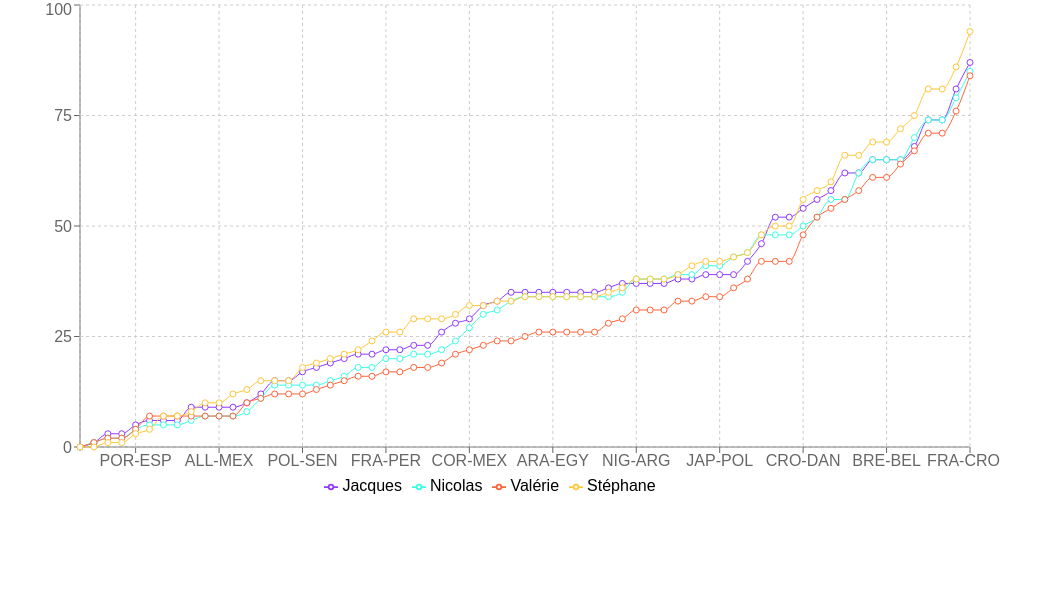
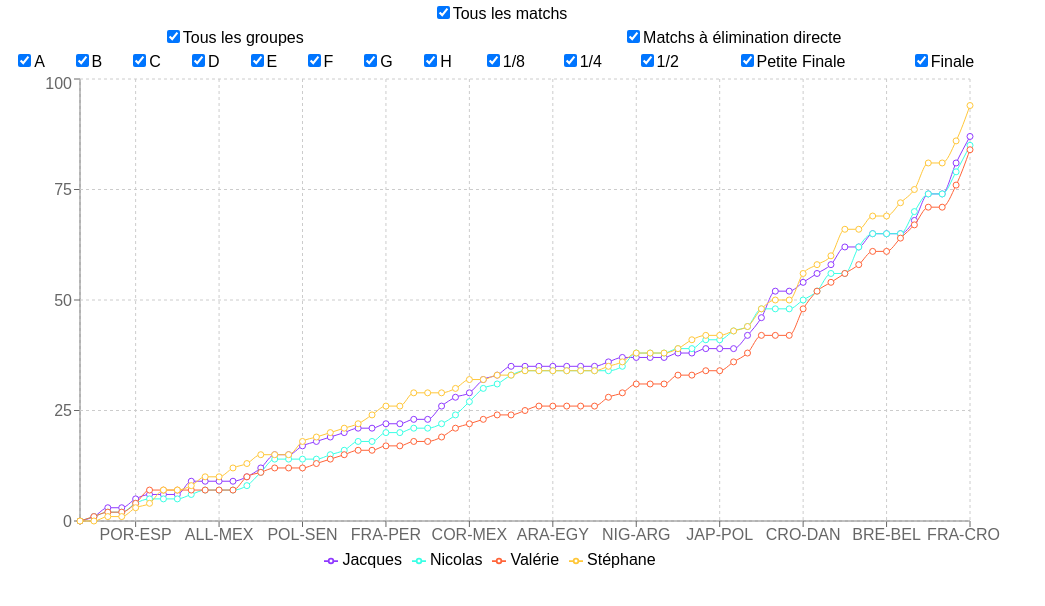
Before and after one commit to StephGbzh/pronos-graph, a React (Create React App) app: page / in a window 1280 px wide. Shown: the top 606 px of the page, without its empty margins (0-1045 px from the left). Built offline with nearby package versions, Linux system fonts and the light colour scheme.

Commit message:
Complicated checkboxes

```diff
--- a/src/App.js
+++ b/src/App.js
@@ -3,19 +3,9 @@ import './App.css';
 
 import {LineChart, Line, XAxis, YAxis, CartesianGrid, Tooltip, Legend} from 'recharts';
 
-const data1 = [
-  {name: 'Page A', uv: 4000, pv: 2400, amt: 2400},
-  {name: 'Page B', uv: 3000, pv: 1398, amt: 2210},
-  {name: 'Page C', uv: 2000, pv: 9800, amt: 2290},
-  {name: 'Page D', uv: 2780, pv: 3908, amt: 2000},
-  {name: 'Page E', uv: 1890, pv: 4800, amt: 2181},
-  {name: 'Page F', uv: 2390, pv: 3800, amt: 2500},
-  {name: 'Page G', uv: 3490, pv: 4300, amt: 2100},
-];
-
 const players = {"1":"Jacques","2":"Nicolas","3":"Stéphane","4":"Valérie"}
 
-const data2 = [
+const data0 = [
 {"teams":{"A":"RUS","B":"ARA"},"stage":{"type":"Groupe","name":"A"},"result":{"A":5,"B":0},"players":{"1":{"A":4,"B":1},"2":{"A":2,"B":1},"3":{"A":1,"B":2},"4":{"A":2,"B":0}}},
 {"teams":{"A":"EGY","B":"URU"},"stage":{"type":"Groupe","name":"A"},"result":{"A":0,"B":1},"players":{"1":{"A":1,"B":2},"2":{"A":0,"B":2},"3":{"A":0,"B":3},"4":{"A":0,"B":3}}},
 {"teams":{"A":"MAR","B":"IRA"},"stage":{"type":"Groupe","name":"B"},"result":{"A":0,"B":1},"players":{"1":{"A":3,"B":1},"2":{"A":1,"B":1},"3":{"A":2,"B":1},"4":{"A":1,"B":1}}},
@@ -143,14 +133,14 @@ const sumObjectsByKey = (...objs) => (
 )
 
 const buildResultsFromMatches = (matches) => {
-  return data2.reduce((results, match) => {
+  return matches.reduce((results, match) => {
     results[`${match.teams.A}-${match.teams.B}`] = buildResultFromMatch(match)
     return results
   }, {})
 }
 
 const buildAggregatedResultFromMatches = (matches) => {
-  let results = buildResultsFromMatches(data2)
+  let results = buildResultsFromMatches(matches)
   let previousTotals = Object.values(players).reduce((ps, pname) => {ps[pname] = 0;return ps;}, {})
   let dataForGraph = Object.entries(results).reduce((matchesForGraph, [matchKey, match], i) => {
     let matchForGraph = Object.values(players).reduce((totals, p) => {
@@ -163,12 +153,28 @@ const buildAggregatedResultFromMatches = (matches) => {
   },
   // {name:"FRA-CRO",Jacques:0,Nicolas:0}
   [Object.values(players).reduce((ps, pname) => {ps[pname] = 0;return ps;}, {name:"DEBUT"})])
+  console.log(dataForGraph)
   return dataForGraph
 }
 
-console.log(buildAggregatedResultFromMatches(data2))
+// Input: [ [1, 2, 3], [101, 2, 1, 10], [2, 1] ]
+// Output: [1, 2, 3, 101, 10]
+const mergeDedupe = (arr) => [...new Set([].concat(...arr))]
 
-const SimpleLineChart2 = ({data}) =>(
+// return a new array without the specified element
+const removeElement = (element, array) => {
+  array.splice(array.indexOf(element), 1)
+  return array
+}
+
+const removeElements = (elements, array) =>
+{
+  let result = elements.reduce((newarray, e) =>
+    newarray = removeElement(e, newarray), array)
+  return result
+}
+
+const SimpleLineChart = ({data}) =>(
     	<LineChart width={1000} height={500} data={data}
             margin={{top: 5, right: 30, left: 20, bottom: 5}}>
        <XAxis dataKey="name"/>
@@ -183,11 +189,142 @@ const SimpleLineChart2 = ({data}) =>(
       </LineChart>
     );
 
+const CheckBox = ({id, onChange, checked}) => {
+  //console.log(`${id} ${checked}`)
+    return (
+  <div>
+    <input type="checkbox" id={id} name={filters[id].title} onChange={onChange} checked={checked}/>
+    <label htmlFor={id}>{filters[id].title}</label>
+  </div>
+    )
+  }
+
+const filters = {
+  "-1":{title:"Tous les matchs", filter:d => true, children:[1,2]},
+  "1":{title:"Tous les groupes", filter:d => d.stage.type === "Groupe", children:[3,4,5,6,7,8,9,10], parent:-1},
+  "2":{title:"Matchs à élimination directe", filter:d => d.stage.type !== "Groupe", children:[11,12,13,14,15], parent:-1},
+  "3":{title:"A", filter:d => d.stage.type === "Groupe" && d.stage.name === "A", parent:1},
+  "4":{title:"B", filter:d => d.stage.type === "Groupe" && d.stage.name === "B", parent:1},
+  "5":{title:"C", filter:d => d.stage.type === "Groupe" && d.stage.name === "C", parent:1},
+  "6":{title:"D", filter:d => d.stage.type === "Groupe" && d.stage.name === "D", parent:1},
+  "7":{title:"E", filter:d => d.stage.type === "Groupe" && d.stage.name === "E", parent:1},
+  "8":{title:"F", filter:d => d.stage.type === "Groupe" && d.stage.name === "F", parent:1},
+  "9":{title:"G", filter:d => d.stage.type === "Groupe" && d.stage.name === "G", parent:1},
+  "10":{title:"H", filter:d => d.stage.type === "Groupe" && d.stage.name === "H", parent:1},
+  "11":{title:"1/8", filter:d => d.stage.type === "1/8", parent:2},
+  "12":{title:"1/4", filter:d => d.stage.type === "1/4", parent:2},
+  "13":{title:"1/2", filter:d => d.stage.type === "1/2", parent:2},
+  "14":{title:"Petite Finale", filter:d => d.stage.type === "Petite Finale", parent:2},
+  "15":{title:"Finale", filter:d => d.stage.type === "Finale", parent:2},
+}
+
 class App extends Component {
+  state = {
+    data: data0,
+    checkedList:Object.keys(filters).map(key => parseInt(key))
+  }
+
+  toggleCheckBox = (e) => {
+    console.log(e.target.id + " " + e.target.name + " " + e.target.checked)
+    //this.setState({data:filters[e.target.id].filter(data0)})
+    // deep copy the array
+    // https://stackoverflow.com/questions/7486085/copying-array-by-value-in-javascript
+    let checkedList = this.state.checkedList.slice()
+    let clickedId = parseInt(e.target.id)
+
+    if (e.target.checked) {
+      let descendants = this.getDescendants(clickedId)
+      checkedList = mergeDedupe([descendants, checkedList, [clickedId]])
+    } else {
+      let descendants = this.getDescendants(clickedId)
+      checkedList = removeElement(clickedId, removeElements(descendants, checkedList))
+      let ascendants = this.getAscendants(clickedId)
+      checkedList = removeElements(ascendants, checkedList)
+    }
+
+
+    //workCB(e.target, clickedId, checkedList)
+    //let children = filters[clickedId].children
+    this.setState({checkedList:checkedList})
+  }
+
+
+  getAscendants = (id) => {
+    let ascendants = []
+    let parent = filters[id].parent
+    if (parent) {
+      ascendants.push(parent)
+      let grandParent = filters[parent].parent
+      if (grandParent) {
+        ascendants.push(grandParent)
+      }
+    }
+    return ascendants
+  }
+
+  getDescendants = (id) => {
+    let descendants = []
+    let children = filters[id].children
+    if (children) {
+      descendants = children
+      descendants.forEach(d => {
+        if (filters[d].children) {
+          descendants = descendants.concat(filters[d].children)
+        }
+      })
+    }
+    return descendants
+  }
+
+  checkAllDescendantsAreChecked = (id) => {
+
+  }
+
+  /* si coché, tous ses enfants et petits-enfants doivent devenir cochés */
+  /* si décoché, tous ses enfants et petits-enfants doivent devenir décochés */
+  /* si coché, tous ses parents et grands-parents doivent vérifier que tous leurs enfants/petits-enfants sont cochés */
+  /* si décoché, tous ses parents et grands-parents doivent devenir décochés */
+
+  workCB = (clickedTarget, clickedId, checkedList) => {
+    if (clickedTarget.checked) {
+      checkedList.push(clickedId)
+    } else {
+      checkedList.splice(checkedList.indexOf(clickedId), 1)
+    }
+  }
+
   render() {
+    const { data, checkedList } = this.state
+    //console.log("checked", checked)
     return (
       <div className="App">
-        <SimpleLineChart2 data={buildAggregatedResultFromMatches(data2)}/>
+        <table style={{width:1000}}>
+          <tbody>
+            <tr>
+              <td colSpan={13}>
+                <CheckBox id={-1} onChange={this.toggleCheckBox} checked={checkedList.includes(-1)}/>
+              </td>
+            </tr>
+            <tr>
+              <td colSpan={8}>
+                <CheckBox id={1} onChange={this.toggleCheckBox} checked={checkedList.includes(1)}/>
+              </td>
+              <td colSpan={5}>
+                <CheckBox id={2} onChange={this.toggleCheckBox} checked={checkedList.includes(2)}/>
+              </td>
+            </tr>
+            <tr>
+            {Object.keys(filters).filter(key => key > 2).map((key) => {
+              //console.log(`checkedList.includes(key) ${checkedList} ${key} ${checkedList.includes(parseInt(key))}`)
+              return (
+              <td key={key}>
+                <CheckBox id={key} onChange={this.toggleCheckBox} checked={checkedList.includes(parseInt(key))}/>
+              </td>)})
+              }
+            </tr>
+          </tbody>
+        </table>
+        <SimpleLineChart data={buildAggregatedResultFromMatches(data)}/>
       </div>
     );
   }
```
